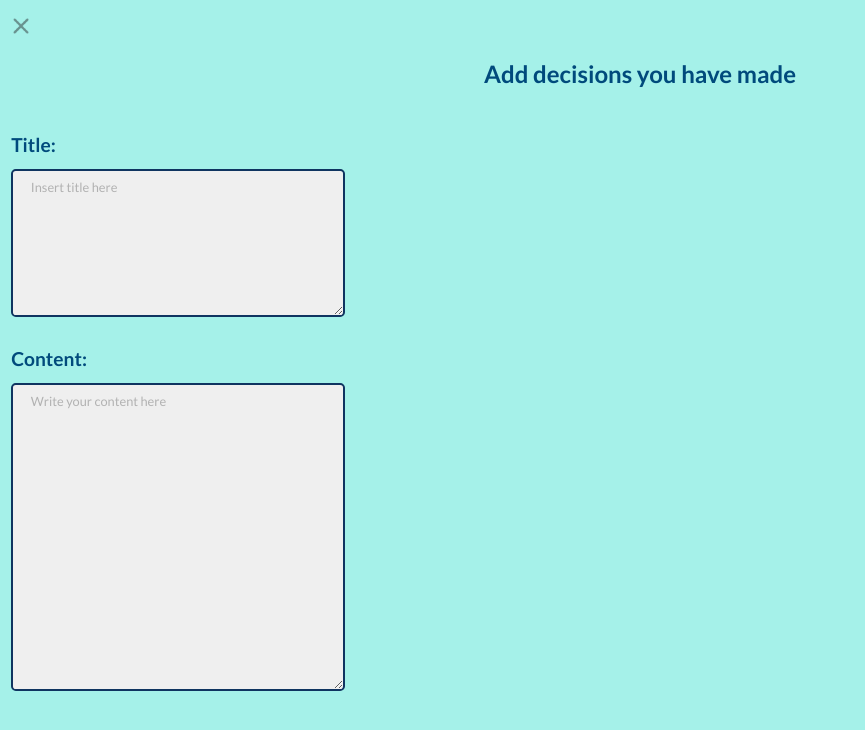
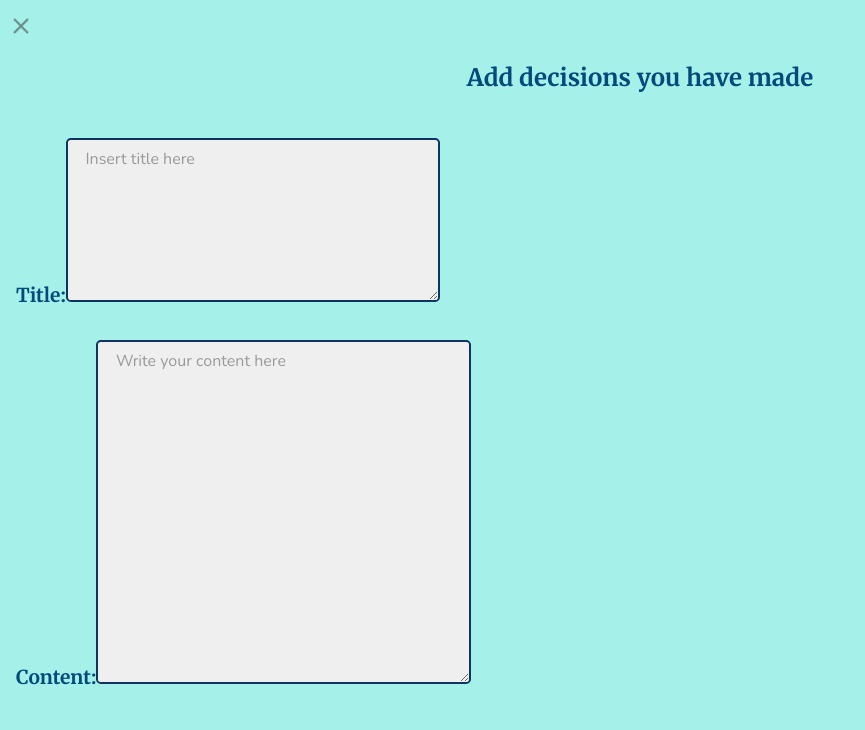
Before and after one commit to chriskokc/react-decision-making, a React (Create React App) app: page /react-decision-making/addDecisions in a window 1280 px wide. Shown: the top 730 px of the page, without its empty margins (0-865 px from the left). Built offline with nearby package versions, Linux system fonts and the light colour scheme.

Commit message:
added new fonts.

```diff
--- a/src/components/Form/Form.jsx
+++ b/src/components/Form/Form.jsx
@@ -3,9 +3,9 @@ import "./Form.scss";
 const Form = ({ title, isTitleForm }) => {
   return (
     <form className="form">
-      <p className="form__heading">
-        <label htmlFor={`${title}-form`}>{title}:</label>
-      </p>
+      <label htmlFor={`${title}-form`} className="form__heading">
+        {title}:
+      </label>
       <textarea
         name={`${title}-form`}
         className="form__textarea"
--- a/src/components/Form/Form.scss
+++ b/src/components/Form/Form.scss
@@ -1,9 +1,10 @@
 @use "../../styles/variables" as *;
 
 .form {
-    padding: 0.7rem;
+    padding: 1rem;
 
     &__heading {
+        font-family: $font-secondary;
         font-size: 1.2rem;
         font-weight: 700;
         margin: 0.3rem 0 0.8rem;
@@ -16,8 +17,8 @@
         background-color: $color-secondary;
 
         &::placeholder {
-            font-size: 0.8rem;
-            opacity: 0.5;
+            font-size: 1rem;
+            opacity: 0.7;
         }
     }
 
--- a/src/components/Section/Section.scss
+++ b/src/components/Section/Section.scss
@@ -7,7 +7,8 @@
         align-items: center;
 
         .section__heading {
-            font-size: 1.8rem;
+            font-size: 1.6rem;
+            font-family: $font-secondary;
             margin: 1rem 0;
         }
 
--- a/src/pages/AddDecisions/AddDecisions.scss
+++ b/src/pages/AddDecisions/AddDecisions.scss
@@ -13,6 +13,7 @@
 
     &__heading {
         text-align: center;
+        font-family: $font-secondary;
         font-size: 1.5rem;
         margin: 2.5rem auto 1.8rem;
     }
--- a/src/pages/Home/Home.scss
+++ b/src/pages/Home/Home.scss
@@ -1,8 +1,10 @@
+@use "../../styles/variables" as *;
 
 .home {
     text-align: center;
 
     &__title {
+        font-family: $font-secondary;
         margin: 2.5rem auto 4rem;
     }
 
--- a/src/styles/_variables.scss
+++ b/src/styles/_variables.scss
@@ -1,4 +1,4 @@
-@import url('https://fonts.googleapis.com/css2?family=Lato:wght@300;400;700&display=swap');
+@import url('https://fonts.googleapis.com/css2?family=Merriweather:ital,wght@0,300;0,400;0,700;0,900;1,300;1,400;1,700;1,900&family=Nunito:ital,wght@0,300;0,400;0,500;0,600;0,700;0,800;0,900;1,300;1,400;1,500;1,600;1,700;1,800;1,900&display=swap');
 
 // breakpoints
 $tablet-breakpoint: 768px;
@@ -12,4 +12,5 @@ $color-button: #005691;
 $color-text: #004A7C;
 
 // text
-$font-primary: 'Lato', sans-serif;
+$font-primary: 'Nunito', sans-serif;
+$font-secondary: 'Merriweather', serif;
```
